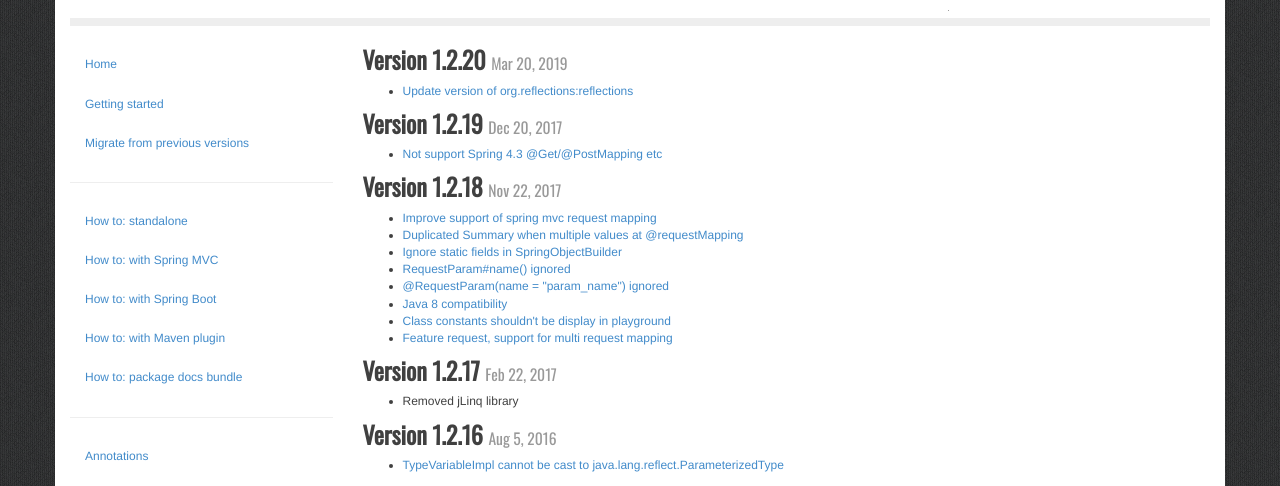
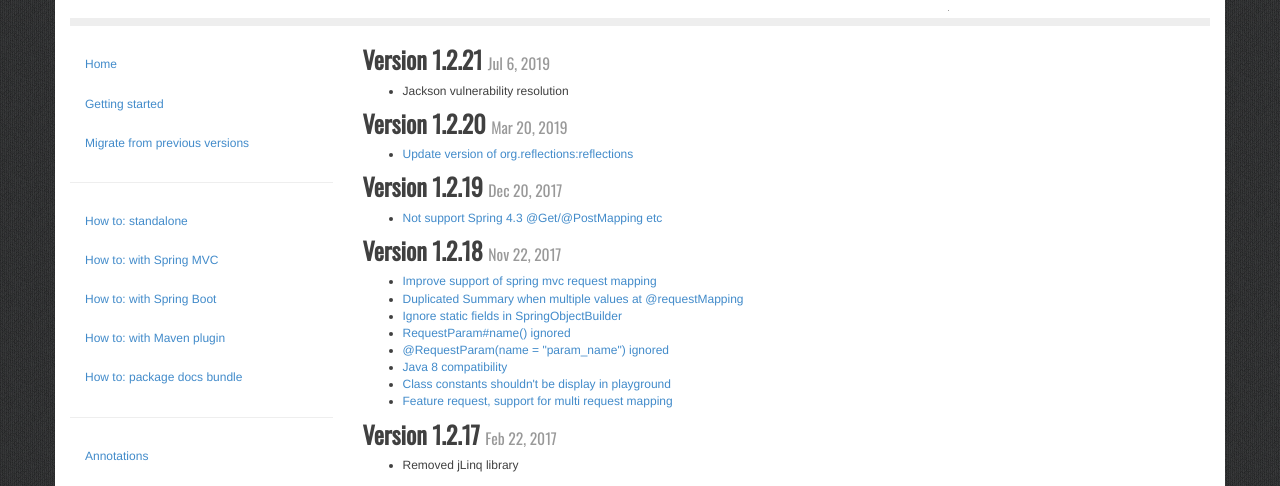
Before and after one commit to fabiomaffioletti/jsondoc, a Jekyll site: the page built from changelog.html, in a window 1280 px wide and 900 px high, cut to the strip 414-900 px from the top of the window. Built offline with Jekyll 4.4.1, drawn with Linux system fonts in a browser that asks for light colours; nearby versions of some CDN libraries; some web fonts are replaced; Markdown is read by kramdown in place of the engine named in the settings; some of the changed text lies outside the part shown; grey boxes are pictures that could not be loaded.

Commit message:
Update doc

```diff
--- a/_config.yml
+++ b/_config.yml
@@ -2,6 +2,6 @@ name: JSONDoc
 baseurl:
 markdown: redcarpet
 highlighter: rouge
-version: 1.2.20
+version: 1.2.21
 demourl: http://jsondoc-fabiomaffioletti.rhcloud.com/jsondoc-ui.html?url=http://jsondoc-fabiomaffioletti.rhcloud.com/jsondoc
 downloadurl: distro/jsondoc-bundle-1.0.2.tar.gz
--- a/changelog.html
+++ b/changelog.html
@@ -2,6 +2,11 @@
 layout: default
 title: Changelog
 ---
+
+<h3>Version 1.2.21 <small>Jul 6, 2019</small></h3>
+<ul>
+<li>Jackson vulnerability resolution</li>
+</ul>
 
 <h3>Version 1.2.20 <small>Mar 20, 2019</small></h3>
 <ul>
```
